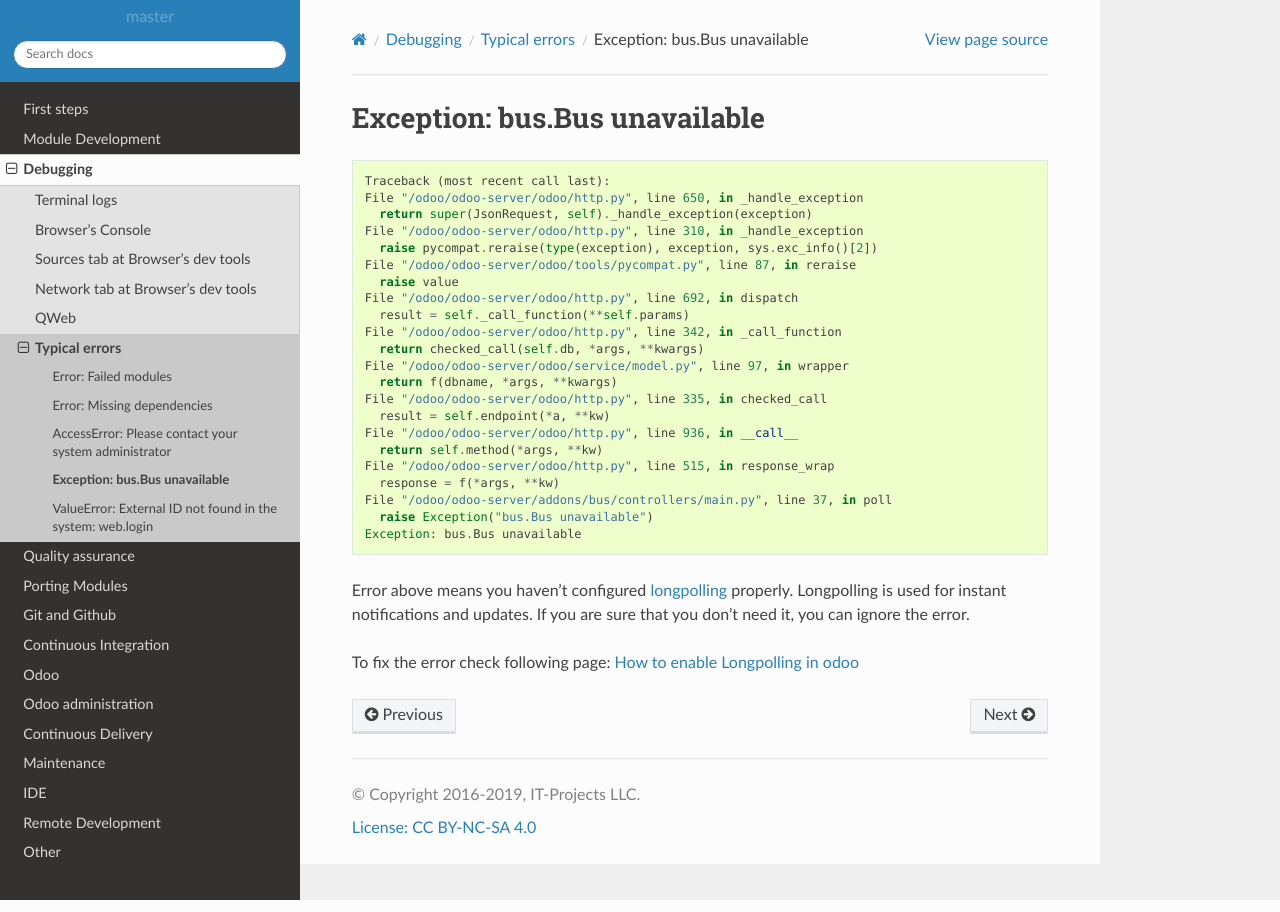
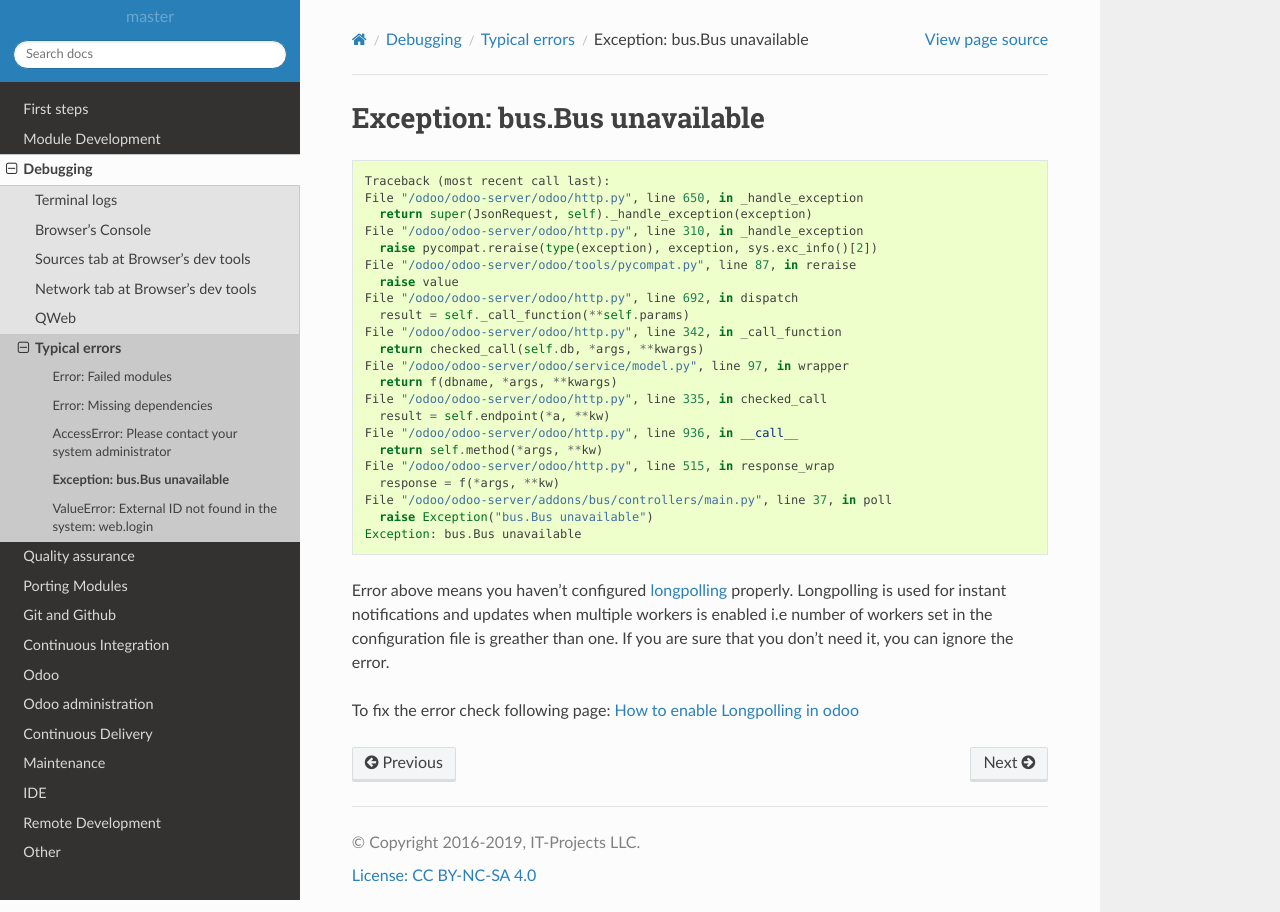
Before and after one commit to itpp-labs/odoo-development, a Sphinx documentation site: the page built from docs/debugging/errors/exception-bus-bus-unavailable.rst, in a window 1280 px wide. Built offline with Sphinx 7.4.7 and the Read the Docs theme 2.0.0, drawn with Linux system fonts in a browser that asks for light colours.

Commit message:
Update exception-bus-bus-unavailable.rst

```diff
--- a/docs/debugging/errors/exception-bus-bus-unavailable.rst
+++ b/docs/debugging/errors/exception-bus-bus-unavailable.rst
@@ -28,7 +28,7 @@
     Exception: bus.Bus unavailable
 
 Error above means you haven't configured :doc:`longpolling <../../admin/about_longpolling>` properly. Longpolling is
-used for instant notifications and updates. If you are sure that you don't need
+used for instant notifications and updates when multiple workers is enabled i.e number of workers set in the configuration file is greather than one. If you are sure that you don't need
 it, you can ignore the error.
 
 To fix the error check following page: :doc:`How to enable Longpolling in odoo <../../admin/longpolling>`
```
